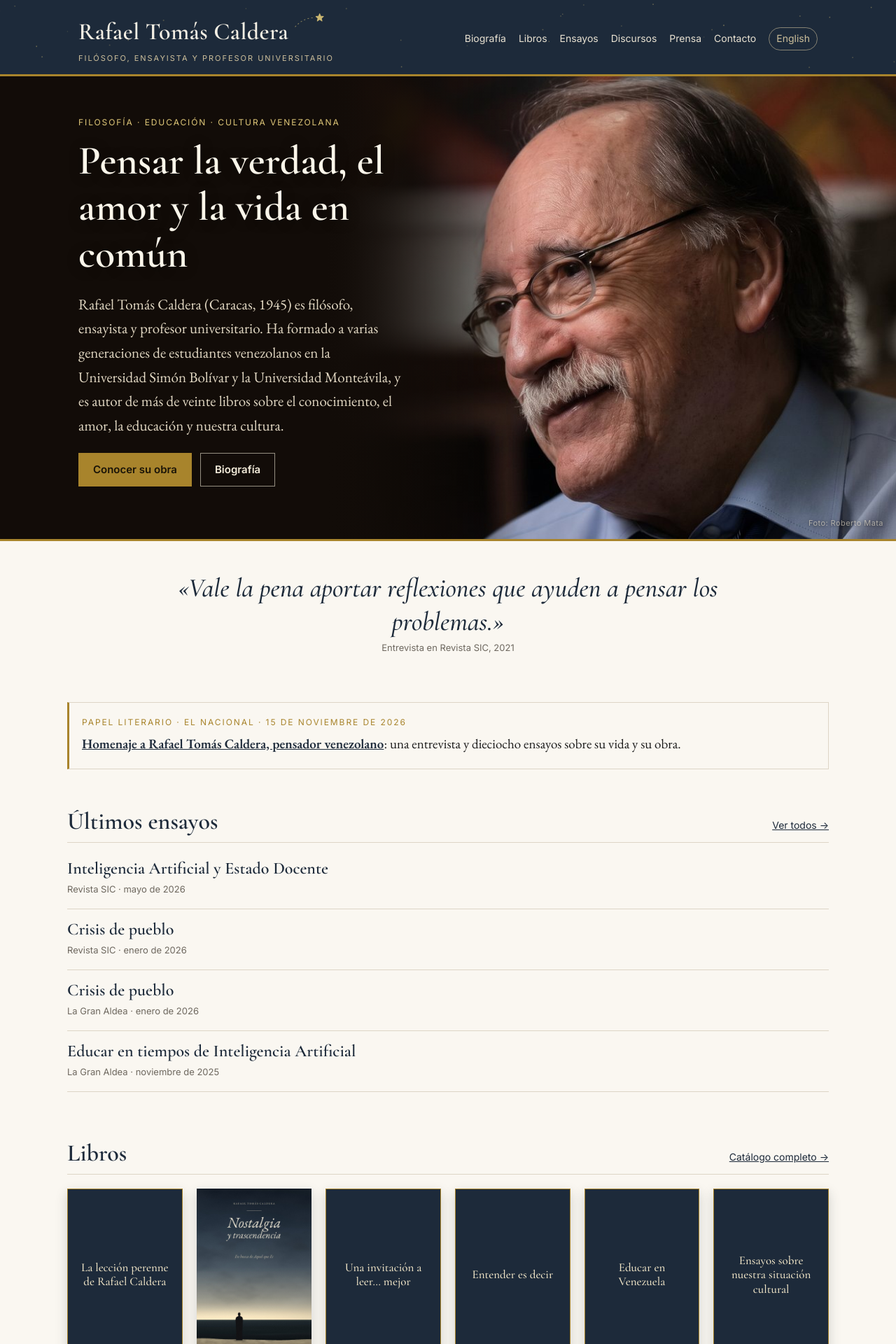
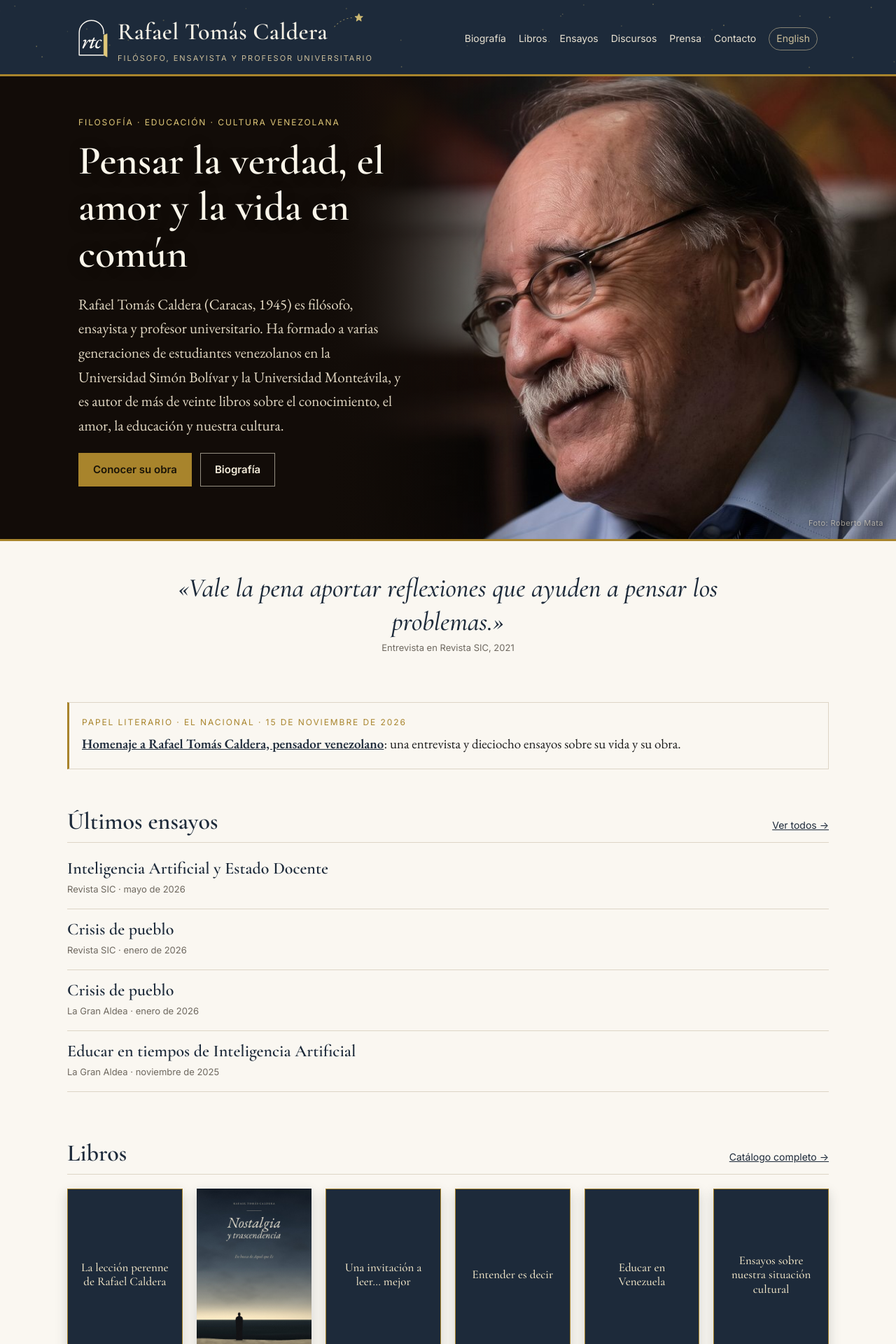
Before and after one commit to luisc393/rafaeltomascaldera, a Jekyll site: the page built from index.html, in a window 1280 px wide. Shown: the top 1920 px of the page at 70% size. Built offline with Jekyll 4.4.1, drawn with Linux system fonts in a browser that asks for light colours.

Commit message:
Logo RTC «la puerta» en la cabecera y como icono de la pestaña
Co-Authored-By: Claude Opus 5.5 <noreply@anthropic.com>
Claude-Session: https://claude.ai/code/session_01XD6NAcA2napdLYm6TyL6AY

```diff
--- a/_layouts/default.html
+++ b/_layouts/default.html
@@ -7,6 +7,9 @@
   {% feed_meta %}
   {% if page.alt %}<link rel="alternate" hreflang="{% if page.lang == 'en' %}es{% else %}en{% endif %}" href="{{ page.alt | absolute_url }}">{% endif %}
   <meta name="theme-color" content="#1d2a3a">
+  <link rel="icon" href="{{ '/favicon.ico' | relative_url }}" sizes="any">
+  <link rel="icon" href="{{ '/favicon.svg' | relative_url }}" type="image/svg+xml">
+  <link rel="apple-touch-icon" href="{{ '/apple-touch-icon.png' | relative_url }}">
   <link rel="preconnect" href="https://fonts.googleapis.com">
   <link rel="preconnect" href="https://fonts.gstatic.com" crossorigin>
   <link href="https://fonts.googleapis.com/css2?family=Cormorant+Garamond:ital,wght@0,500;0,600;0,700;1,500&family=EB+Garamond:ital,wght@0,400;0,500;0,600;1,400&family=Inter:wght@400;500;600&display=swap" rel="stylesheet">
@@ -18,6 +21,7 @@
     <div class="wrap header-inner">
       {%- if page.lang == 'en' -%}{%- assign inicio = '/en/' -%}{%- else -%}{%- assign inicio = '/' -%}{%- endif %}
       <a class="marca" href="{{ inicio | relative_url }}">
+        <img class="marca-logo" src="{{ '/assets/img/rtc-puerta.svg' | relative_url }}" alt="" width="40" height="51">
         <span class="marca-nombre">Rafael Tomás Caldera</span>
         <span class="marca-tag">{% if page.lang == 'en' %}Philosopher, essayist and university professor{% else %}{{ site.tagline }}{% endif %}</span>
       </a>
--- a/assets/css/style.css
+++ b/assets/css/style.css
@@ -31,7 +31,9 @@ h2 { font-size: clamp(26px, 3.5vw, 34px); margin: 1.6em 0 .5em; }
 .site-header { background: var(--azul) url("../img/cabecera-cielo.svg") center / 1600px 100% repeat-x; color: #f4efe4; border-bottom: 3px solid var(--oro); }
 .marca-nombre::after { content: ""; display: inline-block; width: 44px; height: 22px; margin-left: 8px; vertical-align: top; background: url("../img/cabecera-estrella.svg") no-repeat center / contain; }
 .header-inner { display: flex; flex-wrap: wrap; align-items: center; justify-content: space-between; gap: 10px 24px; padding-top: 18px; padding-bottom: 14px; }
-.marca { text-decoration: none; color: inherit; display: flex; flex-direction: column; }
+.marca { text-decoration: none; color: inherit; display: grid; grid-template-columns: auto 1fr; column-gap: 14px; align-items: center; }
+.marca-logo { grid-row: 1 / span 2; width: auto; height: 54px; }
+@media (max-width: 480px) { .marca-logo { height: 44px; } }
 .marca-nombre { font-family: var(--display); font-size: clamp(26px, 4vw, 34px); font-weight: 600; letter-spacing: .01em; }
 .marca-tag { font-family: var(--sans); font-size: 11px; letter-spacing: .18em; text-transform: uppercase; color: #cdbf9b; }
 .nav { display: flex; flex-wrap: wrap; gap: 2px 18px; font-family: var(--sans); font-size: 14px; }
```
Also changed, not shown: apple-touch-icon.png (added), assets/img/rtc-puerta.svg (added), favicon.ico (added), favicon.svg (added).
